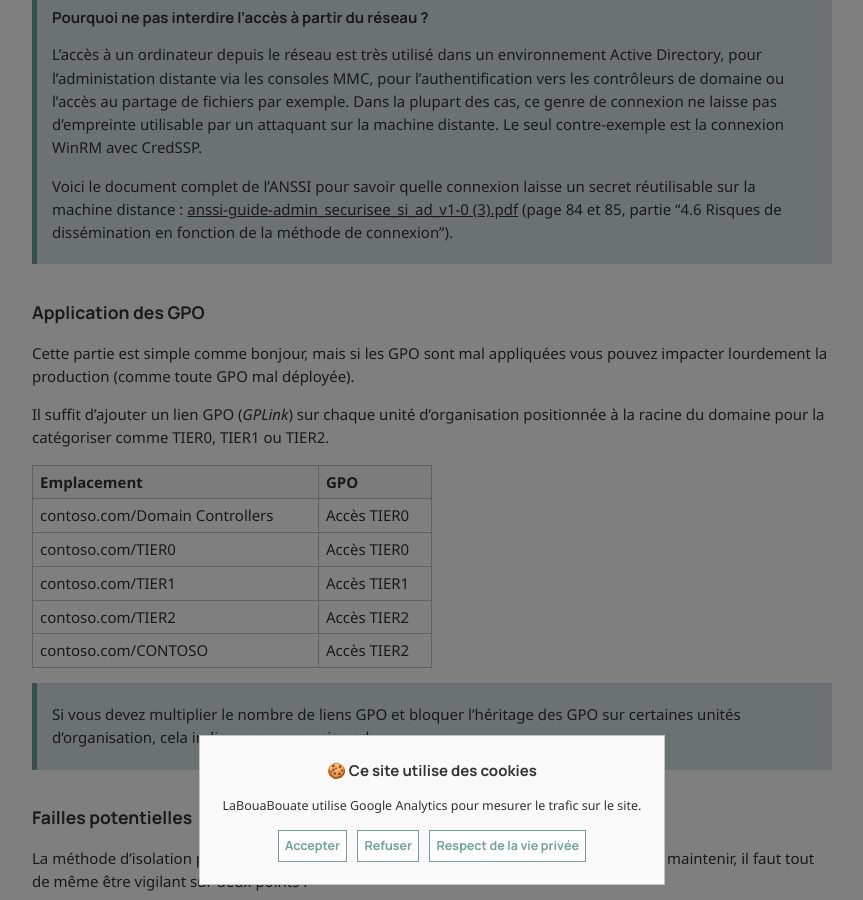
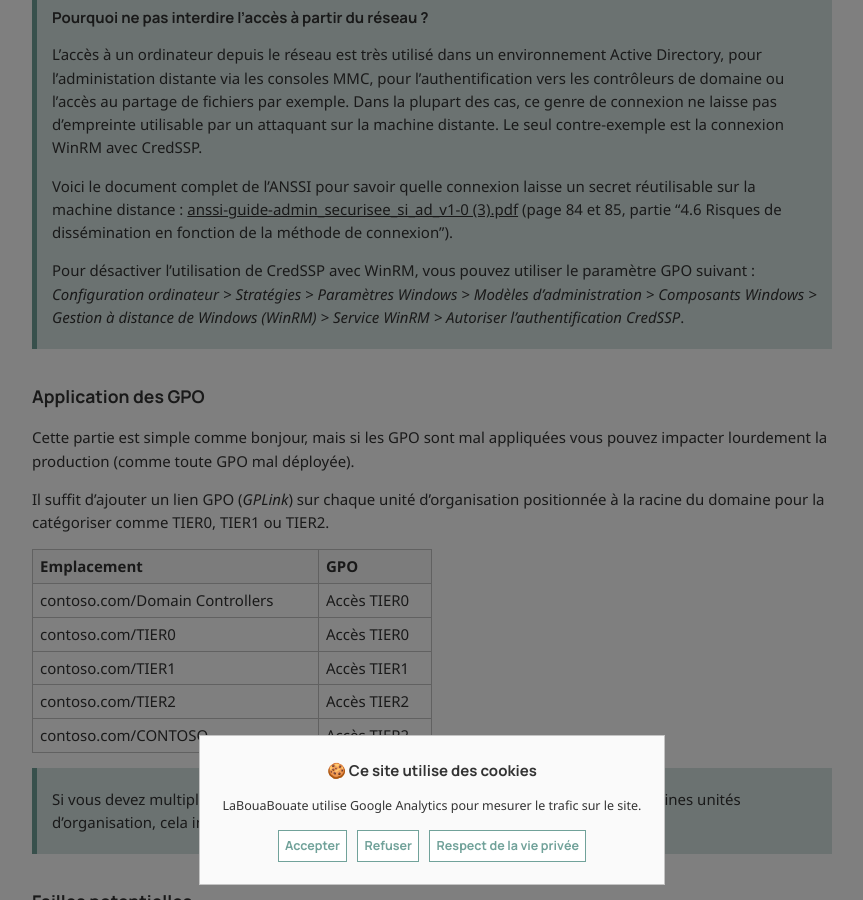
Before and after one commit to leobouard/leobouard.github.io, a Jekyll site: the page built from _posts/2024-11-01-tiering-model-005.md, in a window 1280 px wide and 900 px high, scrolled down 1615 px. Shown: the whole window, without its empty margins (208-1071 px from the left). Built offline with Jekyll 4.4.1, drawn with Linux system fonts in a browser that asks for light colours; nearby versions of some CDN libraries; some web fonts are replaced.

Commit message:
Update 2024-11-01-tiering-model-005.md

```diff
--- a/_posts/2024-11-01-tiering-model-005.md
+++ b/_posts/2024-11-01-tiering-model-005.md
@@ -61,6 +61,8 @@ Session par les services Bureau à distance | CONTOSO\Utilisateurs du TIER0, CON
 > L'accès à un ordinateur depuis le réseau est très utilisé dans un environnement Active Directory, pour l'administation distante via les consoles MMC, pour l'authentification vers les contrôleurs de domaine ou l'accès au partage de fichiers par exemple. Dans la plupart des cas, ce genre de connexion ne laisse pas d'empreinte utilisable par un attaquant sur la machine distante. Le seul contre-exemple est la connexion WinRM avec CredSSP.
 >
 > Voici le document complet de l'ANSSI pour savoir quelle connexion laisse un secret réutilisable sur la machine distance : [anssi-guide-admin_securisee_si_ad_v1-0 (3).pdf](https://cyber.gouv.fr/sites/default/files/document/anssi-guide-admin_securisee_si_ad_v1-0%20%283%29.pdf) (page 84 et 85, partie "4.6 Risques de dissémination en fonction de la méthode de connexion").
+>
+> Pour désactiver l'utilisation de CredSSP avec WinRM, vous pouvez utiliser le paramètre GPO suivant : *Configuration ordinateur > Stratégies > Paramètres Windows > Modèles d'administration > Composants Windows > Gestion à distance de Windows (WinRM) > Service WinRM > Autoriser l'authentification CredSSP*.
 
 ### Application des GPO
 
```
